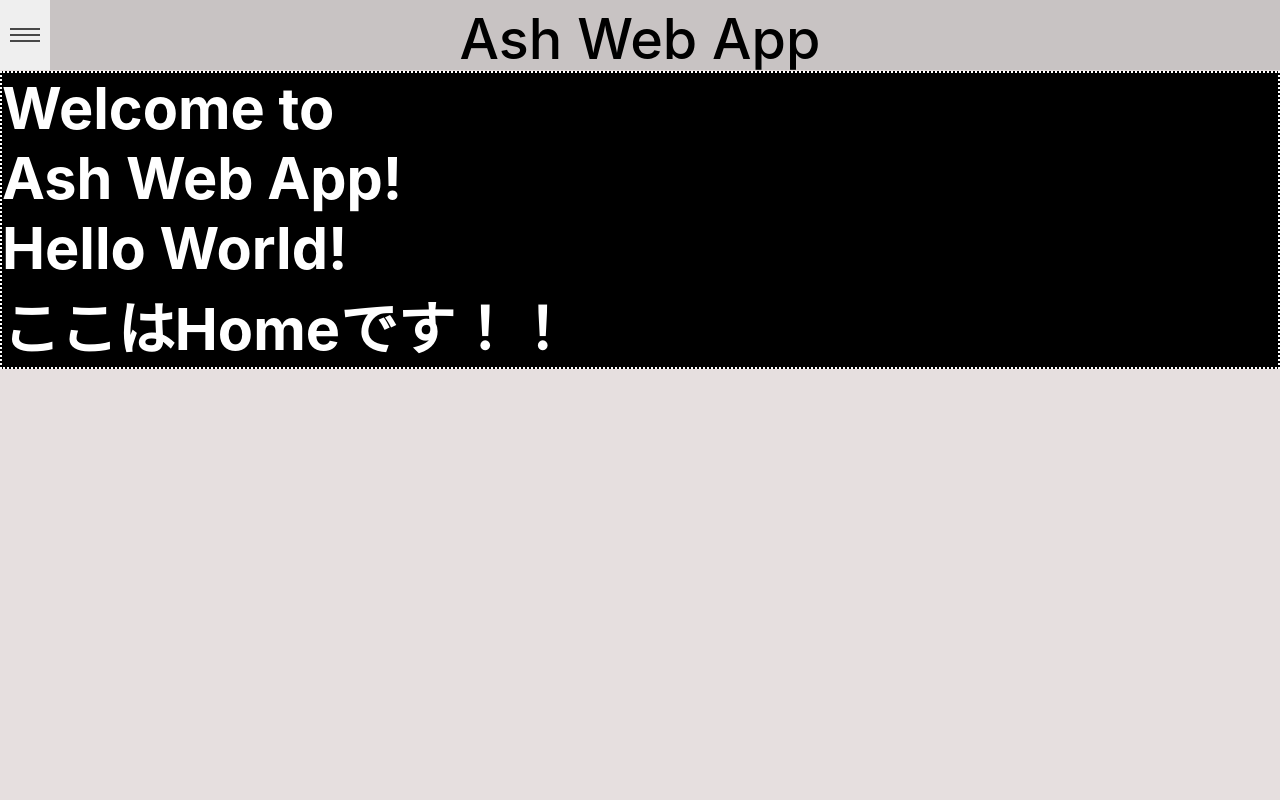
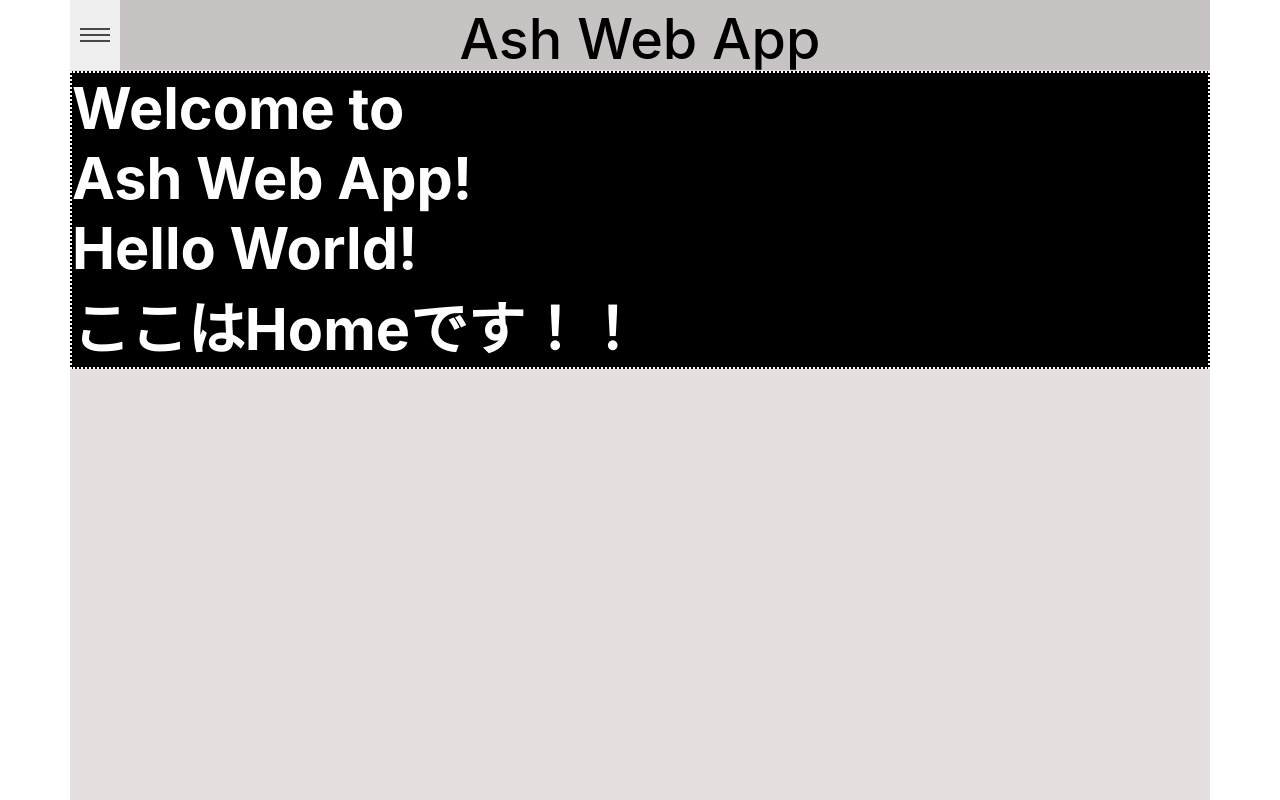
Before and after one commit to Asahi1018/ash-blog, a Next.js app: page / in a window 1280 px wide. Built offline with nearby package versions, Linux system fonts and the light colour scheme.

Commit message:
mq sidemenu 対応

```diff
--- a/src/components/Header/Header.module.scss
+++ b/src/components/Header/Header.module.scss
@@ -10,6 +10,9 @@
 
     @include mq(md) {
         height: 70px;
+    }
+    @include mq(lg) {
+        position: absolute;
     }
 }
 
@@ -25,6 +28,9 @@
     cursor: pointer;
     @include mq(md) {
         height: 70px;
+    }
+    @include mq(lg) {
+        position: absolute;
     }
 }
 
--- a/src/components/Layout/Layout.module.scss
+++ b/src/components/Layout/Layout.module.scss
@@ -1,6 +1,12 @@
 @use 'src/styles/mixin/mq' as *;
 
-
+.global_container {
+    position: relative;
+    width: 100vw;
+    max-width: 1140px;
+    min-height: 100vh;
+    margin: 0 auto;
+}
 
 .mask {
     position: fixed;
@@ -12,6 +18,9 @@
     opacity: 0.5;
     z-index: 100;
     cursor: pointer;
+    @include mq(lg) {
+        display: none;
+    }
 }
 .main {
     position: absolute;
--- a/src/components/SideMenu/SideMenu.module.scss
+++ b/src/components/SideMenu/SideMenu.module.scss
@@ -10,10 +10,16 @@
     transform: translateX(-200px);
     transition: all 0.5s;
     font-size: 25px;
-    @include mq() {
+    @include mq(md) {
         top: 70px;
         width: 200px;
         font-size: 30px;
+    }
+    @include mq(lg) {
+        height: 400px;
+        transition: all 0.7s;
+        transform: translateX(0) translateY(-1200px);
+        z-index: 200;
     }
 }
 .nav {
@@ -36,8 +42,6 @@
 .open {
     &.aside {
         transform: translateX(0);
-
-
         @for $i from 1 through 30 {
             li:nth-child(#{$i}) {
                 transition-delay: $i * 0.07s;
```
